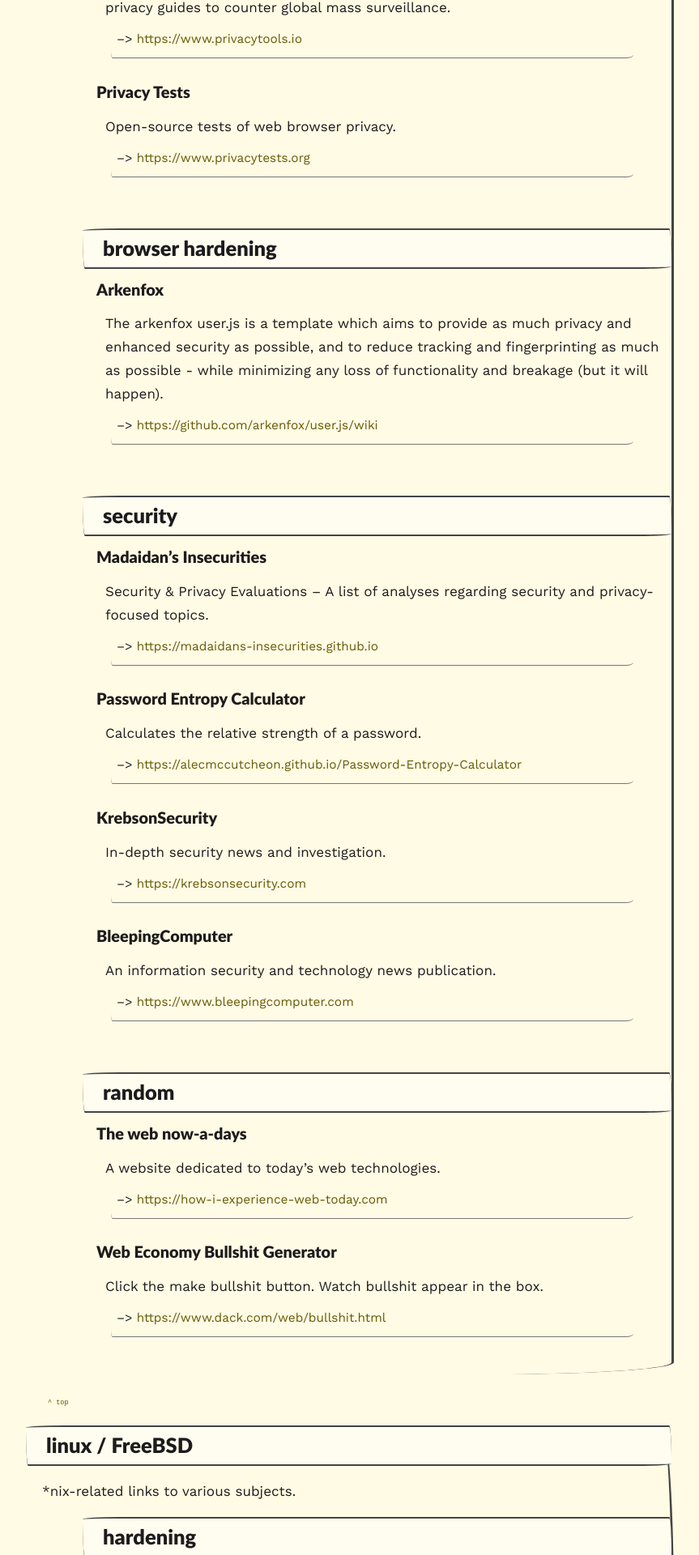
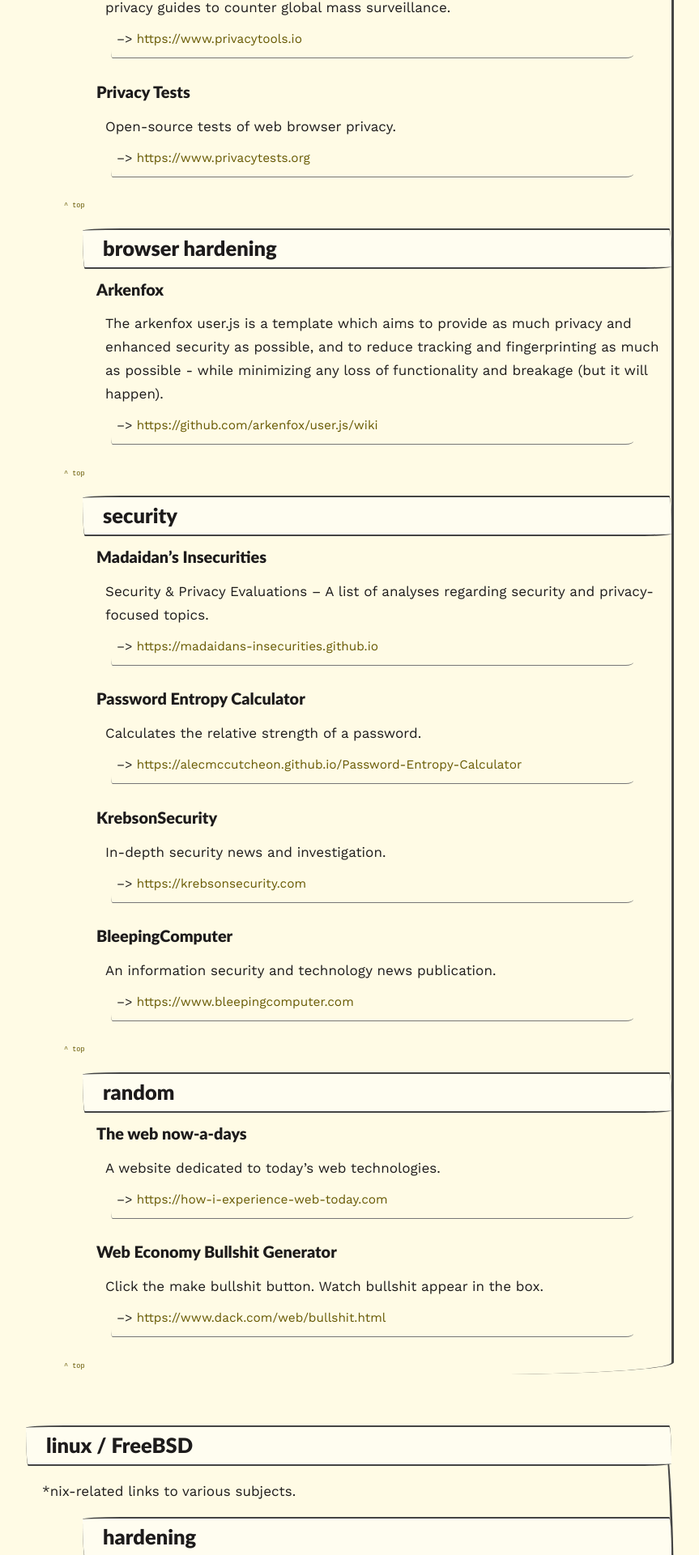
Before and after one commit to walderf/walderf.github.io, a Jekyll site: the page built from _things/links.md, in a window 1280 px wide. Shown: the part 2304-4224 px from the top of the page at 81% size, without its empty margins (208-1071 px from the left). Built offline with Jekyll 4.4.1, drawn with Linux system fonts in a browser that asks for light colours; nearby versions of some CDN libraries; comment, search, counter and statistics services are not loaded.

```diff
--- a/_things/links.md
+++ b/_things/links.md
@@ -77,7 +77,8 @@ Open-source tests of web browser privacy.
 --\> <https://www.privacytests.org>
 {: .lss}
 
-<br />
+[` ^ top`](#)
+{: .t}
 
 ## browser hardening
 {: .ascname}
@@ -91,7 +92,8 @@ The arkenfox user.js is a template which aims to provide as much privacy and enh
 --\> <https://github.com/arkenfox/user.js/wiki>
 {: .lss}
 
-<br />
+[` ^ top`](#)
+{: .t}
 
 ## security
 {: .ascname}
@@ -132,7 +134,8 @@ An information security and technology news publication.
 --\> <https://www.bleepingcomputer.com>
 {: .lss}
 
-<br />
+[` ^ top`](#)
+{: .t}
 
 ## random
 {: .ascname}
@@ -155,13 +158,12 @@ Click the make bullshit button. Watch bullshit appear in the box.
 --\> <https://www.dack.com/web/bullshit.html>
 {: .lss}
 
+[` ^ top`](#)
+{: .t}
 
-<br />
 </div>
 </div>
-
-[` ^ top`](#)
-{: .t}
+<br />
 
 <div class="acm">
 
@@ -202,7 +204,8 @@ This guide is a checklist of tasks required or recommended after a basic install
 --\> <https://docs.fedoraproject.org/en-US/fedora-server/sysadmin-postinstall/>
 {: .lss}
 
-<br />
+[` ^ top`](#)
+{: .t}
 
 ## shells
 {: .ascname}
@@ -272,7 +275,8 @@ Finds bugs in your shell scripts.
 {: .lss}
 -->
 
-<br />
+[` ^ top`](#)
+{: .t}
 
 ## guides / blogs
 {: .ascname}
@@ -324,7 +328,8 @@ solid, detailed hardening configurations and various tips
 {: .lss}
 -->
 
-<br />
+[` ^ top`](#)
+{: .t}
 
 ## software
 {: .ascname}
@@ -388,12 +393,12 @@ another handy vim cheatsheet.
 {: .lss}
 -->
 
-<br />
+[` ^ top`](#)
+{: .t}
+
 </div>
 </div>
-
-[` ^ top`](#)
-{: .t}
+<br />
 
 <!--
 <div class="acm">
@@ -472,12 +477,12 @@ A curated list of awesome malware analysis tools and resources.
 --\> <https://0x1.gitlab.io/security/Malware-Analysis-Tools-List/>
 {: .ls}
 
-<br />
+[` ^ top`](#)
+{: .t}
+
 </div>
 </div>
-
-[` ^ top`](#)
-{: .t}
+<br />
 
 <div class="acm">
 
@@ -513,12 +518,12 @@ This cheat sheet is automatically generated from GitHub Emoji API and Unicode Fu
 --\> <https://github.com/ikatyang/emoji-cheat-sheet/blob/master/README.md>
 {: .ls}
 
-<br />
+[` ^ top`](#)
+{: .t}
+
 </div>
 </div>
-
-[` ^ top`](#)
-{: .t}
+<br />
 
 <div class="acm">
 
@@ -536,9 +541,9 @@ The Mystery of the Dodleston Messages
 --\> <https://www.youtube.com/watch?v=nEDgG5MKndo>
 {: .ls}
 
-<br />
+[` ^ top`](#)
+{: .t}
+
 </div>
 </div>
-
-[` ^ top`](#)
-{: .t}
+<br />
--- a/assets/css/_sass/style.scss
+++ b/assets/css/_sass/style.scss
@@ -306,6 +306,12 @@ blockquote {
   }
 }
 
+.ts {
+  code {
+    border: 0;
+    font-size: .5em;
+  }
+}
 
 // "hand drawn" main category box
 .acm {
```
Also changed, not shown: _things/articles.md (+25 -9 lines), _things/commandline.md (+19 -4 lines).
